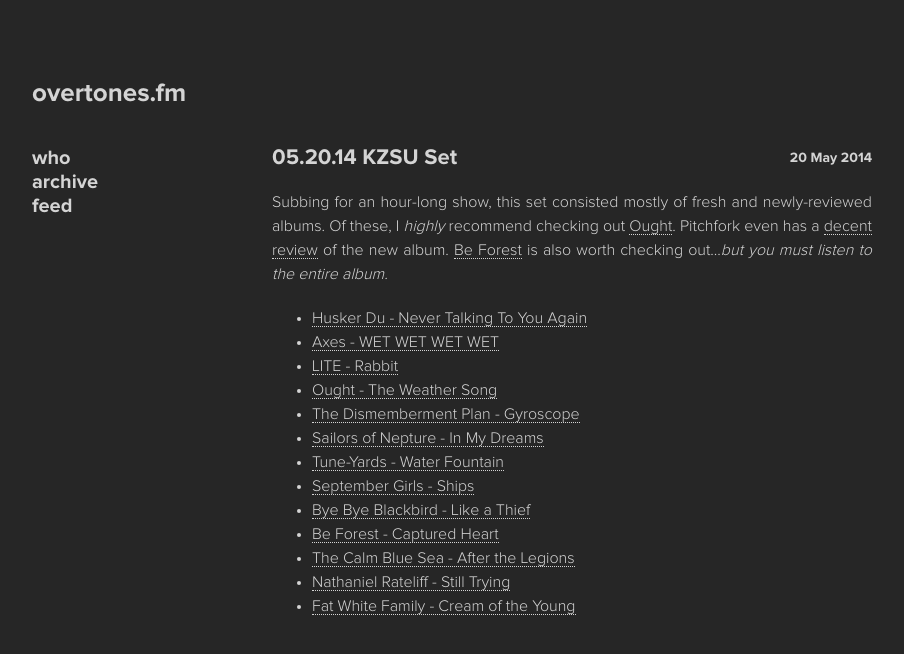
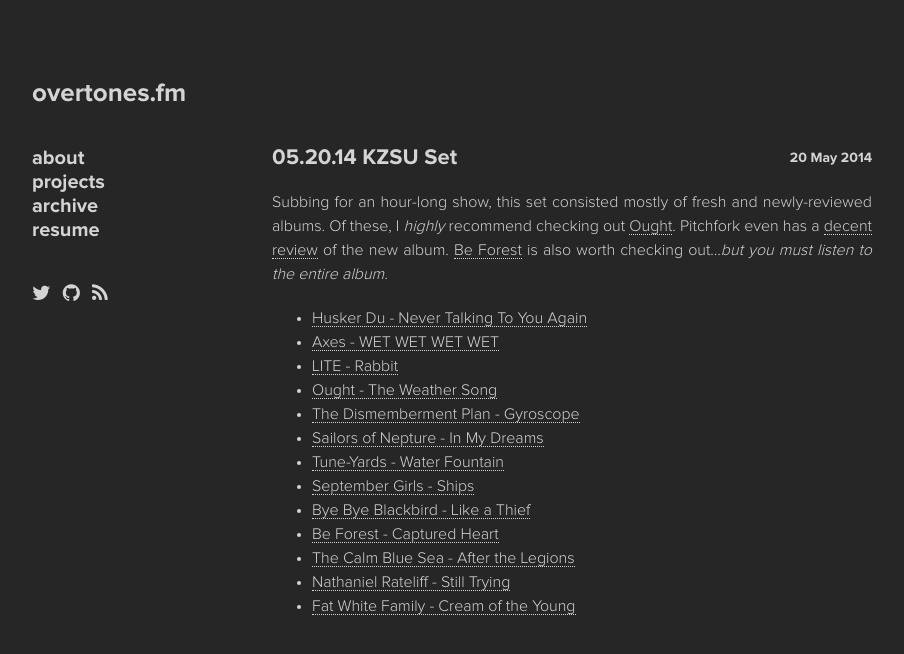
Before and after one commit to ajferrick/blog, a Jekyll site: the page built from _posts/2014-05-20-kzsu-set.md, in a window 1280 px wide. Shown: the top 654 px of the page, without its empty margins (18-922 px from the left). Built offline with Jekyll 4.4.1, drawn with Linux system fonts in a browser that asks for light colours; nearby versions of some CDN libraries.

Commit message:
Retooled homepage, fixed CSS inconsistencies
Also added a /projects page that needs to be filled in. It would be great if I
could come up with something better for the hero text on the home page, too.

```diff
--- a/_layouts/default.html
+++ b/_layouts/default.html
@@ -17,9 +17,15 @@
     </header>
 
     <nav>
-        <a href="/who">who</a>
+        <a href="/about">about</a>
+        <a href="/projects">projects</a>
         <a href="/archive">archive</a>
-        <a href="/feeds/atom.xml">feed</a>
+        <a href="https://www.dropbox.com/s/x8oj9wrk12flkvp/ajferrick_resume.pdf">resume</a>
+        <div>
+            <a href="https://twitter.com/ajferrick"><i class="fa fa-twitter"></i></a>
+            <a href="https://github.com/ajferrick"><i class="fa fa-github"></i></a>
+            <a href="/feeds/atom.xml"><i class="fa fa-rss"></i></a>
+        </div>
     </nav>
 
     <section>
--- a/_layouts/post.html
+++ b/_layouts/post.html
@@ -7,5 +7,5 @@
         <h1><a href="{{ post.url }}">{{ page.title }}</a></h1>
         <h2><a href="{{ post.url }}">{{ page.date | date_to_string }}</a></h2>
     </header>
-    <div>{{ content }}</div>
+    <div class="content-body">{{ content }}</div>
 </article>
--- a/css/master.css
+++ b/css/master.css
@@ -53,6 +53,13 @@
 nav a {
     display: block;
 }
+nav div {
+    margin: 40px 0 0 0;
+}
+nav div a {
+    display: inline;
+    margin: 0 7px 0 0;
+}
 
 /* Content section */
 body section {
@@ -62,14 +69,15 @@
 
 /* Article */
 article {
-    margin: 0 0 80px 0;
     line-height: 150%;
     text-align: justify;
+    margin: 0 0 120px 0;
 }
 article header h1 {
     margin: 0;
     font-size: 22px;
     float: left;
+    margin: 0 0 20px 0;
 }
 article header h2 {
     font-family: "Proxima Nova Bold";
@@ -77,24 +85,23 @@
     float: right;
     margin: 0;
 }
-article div {
-    clear: both;
-    padding: 20px 0 0 0;
+article blockquote {
+    padding: 0 0 0 40px;
+    border-left: 1px #8ca1b6 solid;
 }
-article div a {
+
+/* The content itself */
+.content-body {
+    display: inline-block;
+}
+.content-body a {
     border-bottom: 1px #d4d4d4 dotted;
 }
-article div a:hover {
+.content-body a:hover {
     border-bottom: 1px #8ca1b6 dotted;
 }
-article li {
+.content-body li {
     line-height: 150%;
-}
-article blockquote {
-    margin: 0;
-    padding: 0 0 0 40px;
-    display: block;
-    border-left: 1px #8ca1b6 solid;
 }
 
 
@@ -108,6 +115,7 @@
     font-size: 16px;
 }
 .breaker-glyph {
+    margin: 40px 0 40px 0;
     text-align: center;
     width: 100%;
     color: #999;
```
Also changed, not shown: about/index.html (added, +31 -0 lines), index.html (+7 -7 lines), projects/index.html (+10 -0 lines), who/index.html (deleted, +0 -34 lines).
